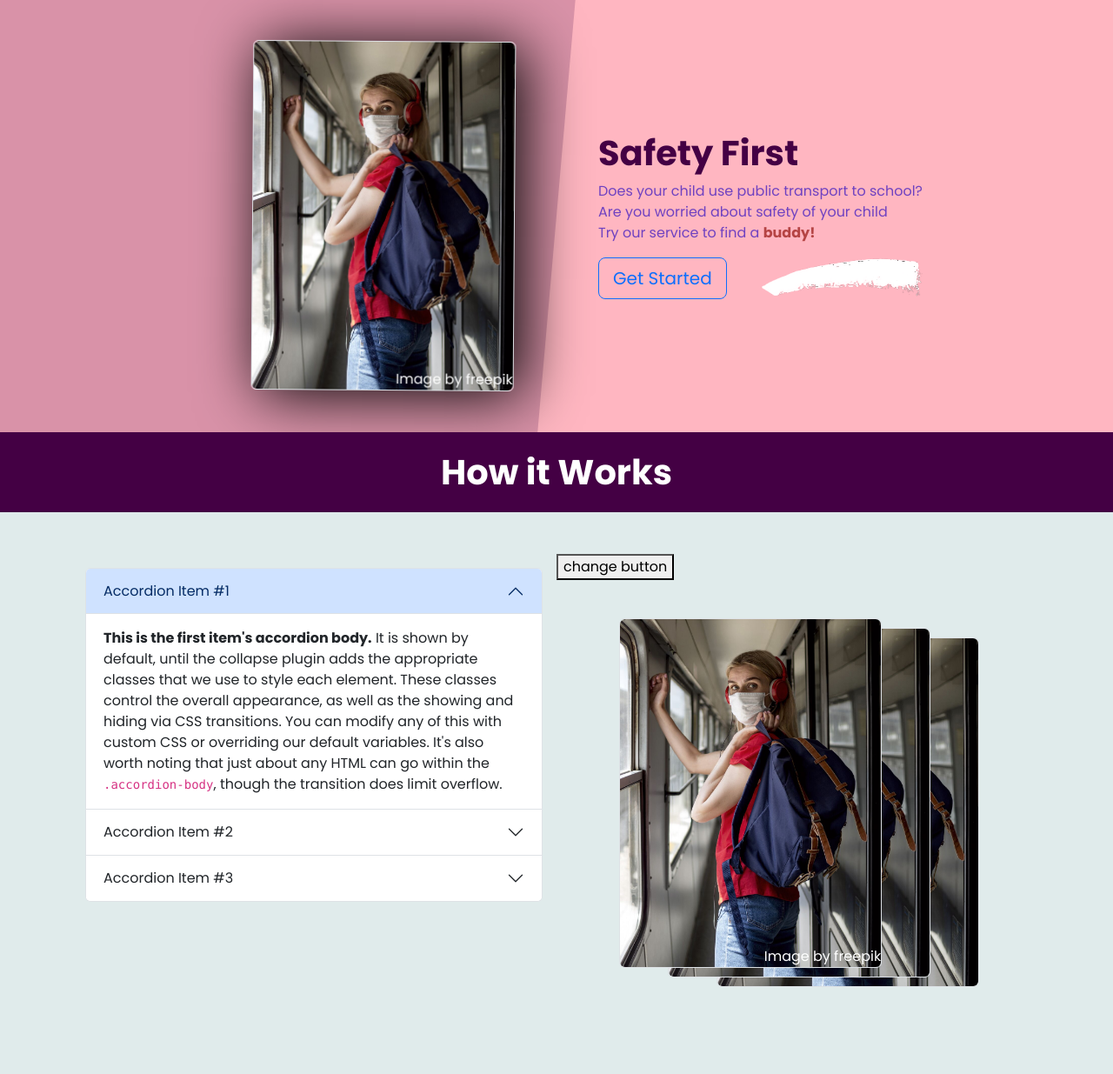
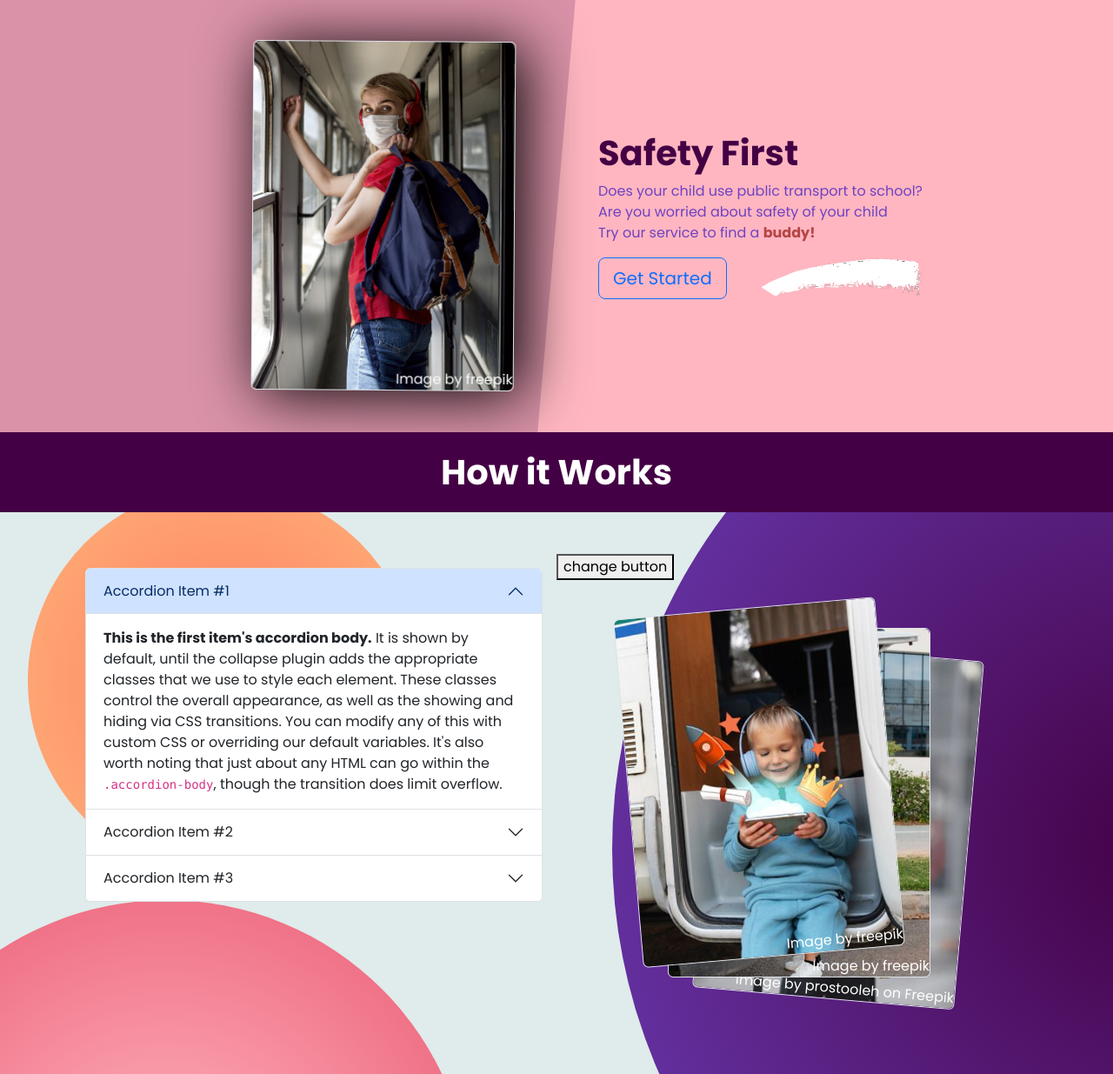
Before and after one commit to shumittaher/RideBuddy, a Django app: page / in a window 1280 px wide. Shown: the part 875-2110 px from the top of the page at 87% size. Run offline with Django 5.2, Linux system fonts and the light colour scheme; some libraries are stand-ins or nearby versions; some web fonts are replaced.

Commit message:
faq background

```diff
--- a/RideSharing/static/styles.css
+++ b/RideSharing/static/styles.css
@@ -158,8 +158,8 @@ body {
 
 .postions {
   position: absolute;
-  transform: translate(-50%, -50%);
   transition: all 0.5s ease-in-out;
+  transform-origin: 0% 100%;
 }
 
 .postions > a {
@@ -172,20 +172,54 @@ body {
 
 .positionA {
   top: 50%;
-  left: 40%;
+  left: 45%;
   z-index: 3;
+  transform: translate(-50%, -50%) rotate(-5deg);
 }
 
 .positionB {
   top: 52%;
   left: 50%;
   z-index: 2;
+  transform: translate(-50%, -50%);
 }
 
 .positionC {
   top: 54%;
-  left: 60%;
+  left: 55%;
   z-index: 1;
+  transform: translate(-50%, -50%) rotate(5deg);
+}
+
+.circle {
+  z-index: -1;
+  border-radius: 50%;
+  transform: translate(-50%, -50%);
+}
+
+.circleC {
+  height: 100cqw;
+  width: 100cqw;
+  background: radial-gradient(circle, #404, var(--bs-purple));
+  left: 105%;
+  top: 60%;
+}
+
+.circleA {
+  height: 35cqw;
+  width: 35cqw;
+  background: radial-gradient(circle, #ff7e5f, #feb47b);
+  left: 20%;
+  top: 30%;
+}
+
+.circleB {
+  height: 700px;
+  width: 700px;
+  background: radial-gradient(circle, lightpink, rgb(234, 87, 112));
+  left: 15%;
+  bottom: -500px;
+  transform: translate(-50%);
 }
 
 /*# sourceMappingURL=styles.css.map */
--- a/RideSharing/static/styles.scss
+++ b/RideSharing/static/styles.scss
@@ -171,8 +171,8 @@ body{
 .postions{
 
     position: absolute;
-    transform: translate(-50%, -50%);
     transition: all .5s ease-in-out;
+    transform-origin: 0% 100%;
 
 }
 
@@ -189,18 +189,56 @@ body{
 .positionA{
 
     top: 50%;
-    left: 40%;
+    left: 45%;
     z-index: 3;
+
+    transform: translate(-50%, -50%) rotate(-5deg);
 }
 .positionB{
 
     top: 52%;
     left: 50%;
     z-index: 2;
+
+    transform: translate(-50%, -50%);
 }
 .positionC{
 
     top: 54%;
-    left: 60%;
+    left: 55%;
     z-index: 1;
+
+    transform: translate(-50%, -50%) rotate(5deg);
 }
+
+.circle{
+    z-index: -1;
+    border-radius: 50%;
+    transform: translate(-50%, -50%);
+}
+
+.circleC{
+    height: 100cqw;
+    width: 100cqw;
+    background: radial-gradient(circle, #404, var(--bs-purple));
+    left: 105%;
+    top: 60%;
+
+}
+.circleA{
+    height: 35cqw;
+    width: 35cqw;
+    background: radial-gradient(circle, #ff7e5f, #feb47b);
+    left: 20%;
+    top: 30%;
+
+}
+.circleB{
+    height: 700px;
+    width: 700px;
+    background: radial-gradient(circle, lightpink, rgb(234, 87, 112));
+    left: 15%;
+    bottom: -500px;
+    transform: translate(-50%);
+
+}
--- a/RideSharing/templates/component_snippets/faq.html
+++ b/RideSharing/templates/component_snippets/faq.html
@@ -1,6 +1,6 @@
-<div class="container py-5" >
+<div class="container py-5">
 
-    <div class="row row-cols-1 row-cols-md-2 g-0 mx-auto" style="overflow-x: hidden;">
+    <div class="row row-cols-1 row-cols-md-2 g-0 mx-auto" style="overflow: hidden;">
 
         <div class="col p-3">
 
@@ -47,13 +47,17 @@
 
         <div class="col">
 
+            <div class="position-absolute circle circleC"></div>
+            <div class="position-absolute circle circleA"></div>
+            <div class="position-absolute circle circleB"></div>
+
 
             <div class="w-100 position-relative h-100" style="min-height: 550px;">
                 <button onclick="handle_change(event)">change button</button>
 
-                <div class="position-absolute d-inline-block border rounded postions x positionA">
+                <div class="position-absolute d-inline-block border rounded postions positionA">
 
-                    <img src="../static/imgs/hero/woman-with-mask-headphones-train-optimized.jpg"
+                    <img src="../static/imgs/faq/magic-baby-optimized.jpg"
                     class="rounded"
                     style="width: 300px; height: 400px; object-fit: cover;">
 
@@ -61,20 +65,23 @@
 
                 </div>
 
-                <div class="position-absolute d-inline-block border rounded postions y positionB">
+                <div class="position-absolute d-inline-block border rounded postions positionB">
 
-                    <img src="../static/imgs/hero/woman-with-mask-headphones-train-optimized.jpg"
+                    <img src="../static/imgs/faq/boy_loading_car_optimized.jpg"
                     class="rounded"
                     style="width: 300px; height: 400px; object-fit: cover;">
 
+                    <a href="https://www.freepik.com/free-photo/young-boy-getting-back-school_29014562.htm#fromView=search&page=1&position=18&uuid=11e362f2-a71b-4090-9907-5611b799faad">Image by freepik</a>
+
                 </div>
 
-                <div class="position-absolute d-inline-block border rounded postions z positionC">
+                <div class="position-absolute d-inline-block border rounded postions positionC">
 
-                    <img src="../static/imgs/hero/woman-with-mask-headphones-train-optimized.jpg"
+                    <img src="../static/imgs/faq/school_boy_optimized.jpg"
                     class="rounded"
                     style="width: 300px; height: 400px; object-fit: cover;">
 
+                    <a href="https://www.freepik.com/free-photo/african-boy-holds-antiseptick_11161588.htm#fromView=search&page=2&position=28&uuid=11e362f2-a71b-4090-9907-5611b799faad">Image by prostooleh on Freepik</a>
                 </div>
 
             </div>
--- a/RideSharing/templates/index.html
+++ b/RideSharing/templates/index.html
@@ -51,6 +51,10 @@
 
 </div>
 
-{% include 'component_snippets/faq.html' %}
+<div class="position-relative" style="overflow: hidden;">
+
+    {% include 'component_snippets/faq.html' %}
+
+</div>
 
 {% endblock %}
```
Also changed, not shown: RideSharing/static/imgs/faq/boy_loading_car_optimized.jpg (added), RideSharing/static/imgs/faq/magic-baby-optimized.jpg (added), RideSharing/static/imgs/faq/school_boy_optimized.jpg (added), 1 other file.
